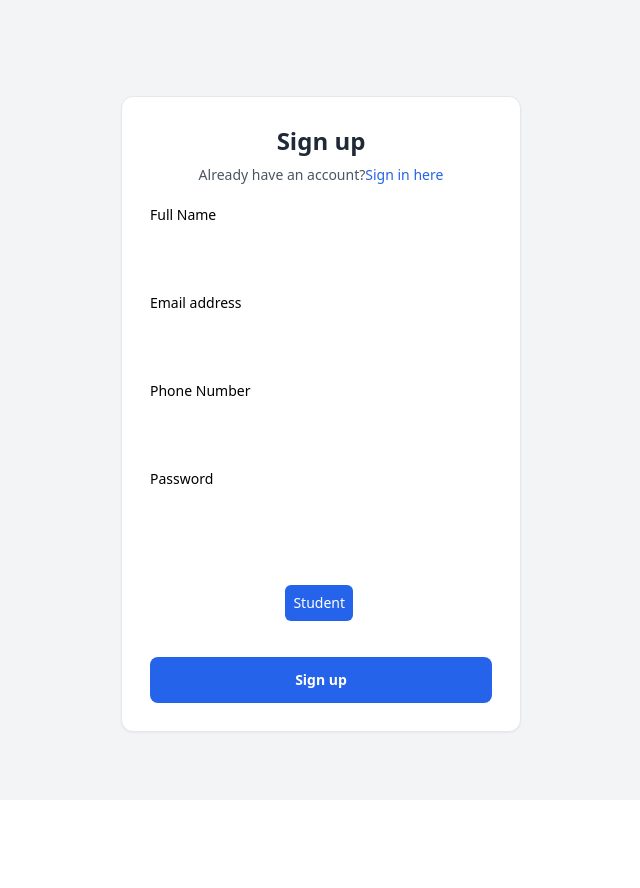
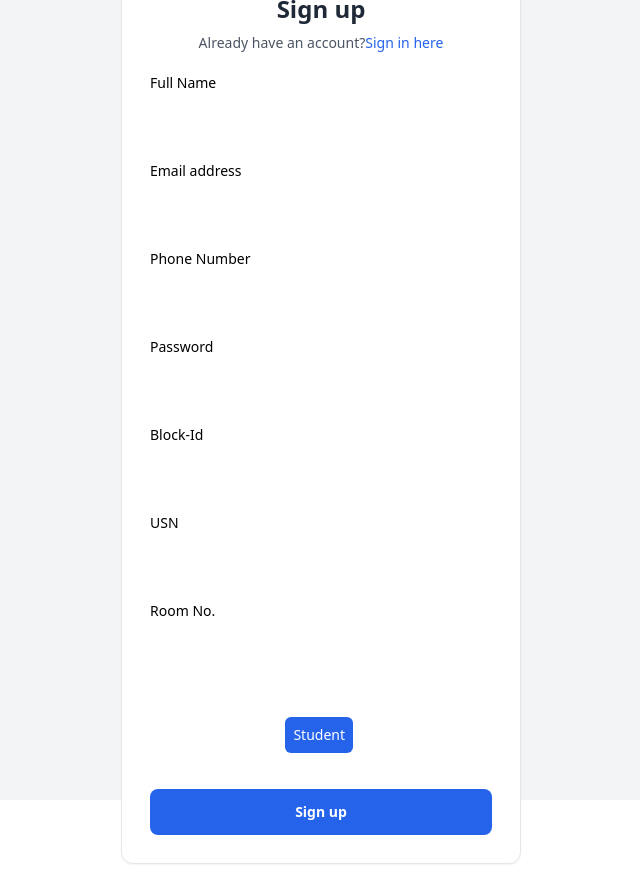
Before and after one commit to Chinmay-Ankolekar/Hostel-Grievance-Redressal, a React (Vite) app in the folder frontend/: page /signup in a window 1280 px wide. Shown: the whole page, without its empty margins (319-959 px from the left). Before the commit the page ends 800 px from the top, so only its background shows below. Built offline with nearby package versions, Linux system fonts and the light colour scheme.

Commit message:
register

```diff
--- a/frontend/src/pages/Register.jsx
+++ b/frontend/src/pages/Register.jsx
@@ -8,12 +8,15 @@ function Register() {
   const [ password, setPassword ] = useState("")
   const [ phone, setPhone ] = useState("")
   const [role, setRole] = useState(Roles.STUDENT);
+  const [block_id, setBlock_id] = useState("");
+  const [usn, setUsn] = useState("");
+  const [room, setRoom] = useState("");
 
   const onSubmit = async(e) => {
     e.preventDefault();
 
     try {
-        const body = {full_name:fullname, email, password,phone, type: role}
+        const body = {full_name:fullname, email, password,phone, type: role, block_id, usn, room}
         const response = await fetch("http://localhost:3000/register", {
             method: "POST",
             headers: {"content-type": "application/json "},
@@ -205,6 +208,120 @@ function Register() {
                       </div>
 
                       <div>
+                        <label
+                          for="full-name"
+                          class="block text-sm mb-2 dark:text-white"
+                        >
+                          Block-Id
+                        </label>
+                        <div class="relative">
+                          <input
+                            type="text"
+                            id="full-name"
+                            name="full-name"
+                            class="py-3 px-4 block w-full border-gray-200 rounded-lg text-sm focus:border-blue-500 focus:ring-blue-500 disabled:opacity-50 disabled:pointer-events-none dark:bg-slate-900 dark:border-gray-700 dark:text-gray-400 dark:focus:ring-gray-600"
+                            required
+                            aria-describedby="full-name-error"
+                            onChange={(e) => setBlock_id(e.target.value)}
+                          />
+                          <div class="hidden absolute inset-y-0 end-0 flex items-center pointer-events-none pe-3">
+                            <svg
+                              class="h-5 w-5 text-red-500"
+                              width="16"
+                              height="16"
+                              fill="currentColor"
+                              viewBox="0 0 16 16"
+                              aria-hidden="true"
+                            >
+                              <path d="M16 8A8 8 0 1 1 0 8a8 8 0 0 1 16 0zM8 4a.905.905 0 0 0-.9.995l.35 3.507a.552.552 0 0 0 1.1 0l.35-3.507A.905.905 0 0 0 8 4zm.002 6a1 1 0 1 0 0 2 1 1 0 0 0 0-2z" />
+                            </svg>
+                          </div>
+                        </div>
+                        <p
+                          class="hidden text-xs text-red-600 mt-2"
+                          id="full-name-error"
+                        >
+                          Please enter your Block-Id
+                        </p>
+                      </div>
+
+                      <div>
+                        <label
+                          for="full-name"
+                          class="block text-sm mb-2 dark:text-white"
+                        >
+                          USN
+                        </label>
+                        <div class="relative">
+                          <input
+                            type="text"
+                            id="full-name"
+                            name="full-name"
+                            class="py-3 px-4 block w-full border-gray-200 rounded-lg text-sm focus:border-blue-500 focus:ring-blue-500 disabled:opacity-50 disabled:pointer-events-none dark:bg-slate-900 dark:border-gray-700 dark:text-gray-400 dark:focus:ring-gray-600"
+                            required
+                            aria-describedby="full-name-error"
+                            onChange={(e) => setUsn(e.target.value)}
+                          />
+                          <div class="hidden absolute inset-y-0 end-0 flex items-center pointer-events-none pe-3">
+                            <svg
+                              class="h-5 w-5 text-red-500"
+                              width="16"
+                              height="16"
+                              fill="currentColor"
+                              viewBox="0 0 16 16"
+                              aria-hidden="true"
+                            >
+                              <path d="M16 8A8 8 0 1 1 0 8a8 8 0 0 1 16 0zM8 4a.905.905 0 0 0-.9.995l.35 3.507a.552.552 0 0 0 1.1 0l.35-3.507A.905.905 0 0 0 8 4zm.002 6a1 1 0 1 0 0 2 1 1 0 0 0 0-2z" />
+                            </svg>
+                          </div>
+                        </div>
+                        <p
+                          class="hidden text-xs text-red-600 mt-2"
+                          id="full-name-error"
+                        >
+                          Please enter your USN
+                        </p>
+                      </div>
+
+                      <div>
+                        <label
+                          for="full-name"
+                          class="block text-sm mb-2 dark:text-white"
+                        >
+                          Room No.
+                        </label>
+                        <div class="relative">
+                          <input
+                            type="text"
+                            id="full-name"
+                            name="full-name"
+                            class="py-3 px-4 block w-full border-gray-200 rounded-lg text-sm focus:border-blue-500 focus:ring-blue-500 disabled:opacity-50 disabled:pointer-events-none dark:bg-slate-900 dark:border-gray-700 dark:text-gray-400 dark:focus:ring-gray-600"
+                            required
+                            aria-describedby="full-name-error"
+                            onChange={(e) => setRoom(e.target.value)}
+                          />
+                          <div class="hidden absolute inset-y-0 end-0 flex items-center pointer-events-none pe-3">
+                            <svg
+                              class="h-5 w-5 text-red-500"
+                              width="16"
+                              height="16"
+                              fill="currentColor"
+                              viewBox="0 0 16 16"
+                              aria-hidden="true"
+                            >
+                              <path d="M16 8A8 8 0 1 1 0 8a8 8 0 0 1 16 0zM8 4a.905.905 0 0 0-.9.995l.35 3.507a.552.552 0 0 0 1.1 0l.35-3.507A.905.905 0 0 0 8 4zm.002 6a1 1 0 1 0 0 2 1 1 0 0 0 0-2z" />
+                            </svg>
+                          </div>
+                        </div>
+                        <p
+                          class="hidden text-xs text-red-600 mt-2"
+                          id="full-name-error"
+                        >
+                          Please enter your Room.no
+                        </p>
+                      </div>
+
+                      <div>
                         <p className="text-sm text-white">Role</p>
                         <div className="flex justify-between mt-1 px-1 gap-x-11 dark:bg-slate-900 rounded-md text-sm">
                           <button
@@ -240,6 +357,7 @@ function Register() {
                         </div>
                       </div>
 
+
                       <button
                         type="submit"
                         class="w-full py-3 px-4 inline-flex justify-center items-center gap-x-2 text-sm font-semibold rounded-lg border border-transparent bg-blue-600 text-white hover:bg-blue-700 disabled:opacity-50 disabled:pointer-events-none dark:focus:outline-none dark:focus:ring-1 dark:focus:ring-gray-600 mt-4"
```
